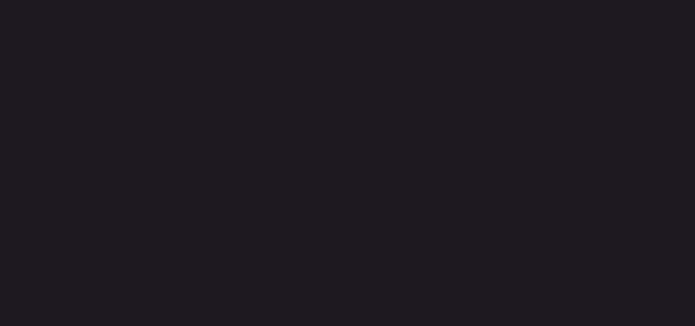
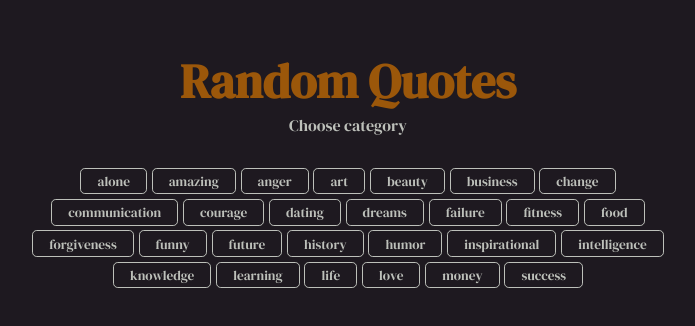
Before and after one commit to Arhangelov/quotes-app, a React (Create React App) app: page / in a window 1280 px wide. Shown: the top 326 px of the page, without its empty margins (292-987 px from the left). Built offline with nearby package versions, Linux system fonts and the light colour scheme.

Commit message:
added home component

```diff
--- a/src/components/Home/Home.jsx
+++ b/src/components/Home/Home.jsx
@@ -1,9 +1,66 @@
-import React from 'react'
+import React, { useEffect, useState } from 'react'
 import QuoteList from '../QuoteList/QuoteList'
+import { getQuoteService } from '../../services/homeServices';
+import { useQuotes } from '../context/quoteContext';
+import "./Home.css";
 
 const Home = () => {
+    const [category, setCategory] = useState("");
+    const [ setQuotes] = useQuotes();
+    const [ setIsSelected] = useState(false);
+
+    useEffect(() => {
+        if(category !== "") {
+            getQuoteService(category)
+            .then(newQuote => {
+                setQuotes(newQuote);
+                setIsSelected(false);
+            })
+        } else {
+            return
+        }
+    },[category, setIsSelected, setQuotes])
+
+    const selectedCategoryHandle = (e) => {
+        e.preventDefault();
+        setCategory(e.target.value);
+        setIsSelected(true);
+    }
+
+
     return (
         <div className='home-container'>
+            <h1>Random Quotes</h1>
+            <p>Choose category</p>
+            <div className="category">
+                <input onClick={selectedCategoryHandle} type="submit" value="alone" />
+                <input onClick={selectedCategoryHandle} type="submit" value="amazing" />
+                <input onClick={selectedCategoryHandle} type="submit" value="anger" />
+                <input onClick={selectedCategoryHandle} type="submit" value="art" />
+                <input onClick={selectedCategoryHandle} type="submit" value="beauty" />
+                <input onClick={selectedCategoryHandle} type="submit" value="business" />
+                <input onClick={selectedCategoryHandle} type="submit" value="change" />
+                <input onClick={selectedCategoryHandle} type="submit" value="communication" />
+                <input onClick={selectedCategoryHandle} type="submit" value="courage" />
+                <input onClick={selectedCategoryHandle} type="submit" value="dating" />
+                <input onClick={selectedCategoryHandle} type="submit" value="dreams" />
+                <input onClick={selectedCategoryHandle} type="submit" value="failure" />
+                <input onClick={selectedCategoryHandle} type="submit" value="fitness" />
+                <input onClick={selectedCategoryHandle} type="submit" value="food" />
+                <input onClick={selectedCategoryHandle} type="submit" value="forgiveness" />
+                <input onClick={selectedCategoryHandle} type="submit" value="funny" />
+                <input onClick={selectedCategoryHandle} type="submit" value="future" />
+                <input onClick={selectedCategoryHandle} type="submit" value="history" />
+                <input onClick={selectedCategoryHandle} type="submit" value="humor" />
+                <input onClick={selectedCategoryHandle} type="submit" value="inspirational" />
+                <input onClick={selectedCategoryHandle} type="submit" value="intelligence" />
+                <input onClick={selectedCategoryHandle} type="submit" value="knowledge" />
+                <input onClick={selectedCategoryHandle} type="submit" value="learning" />
+                <input onClick={selectedCategoryHandle} type="submit" value="life" />
+                <input onClick={selectedCategoryHandle} type="submit" value="love" />
+                <input onClick={selectedCategoryHandle} type="submit" value="money" />
+                <input onClick={selectedCategoryHandle} type="submit" value="success" />
+            </div>
             <QuoteList />
         </div>
     )
```
